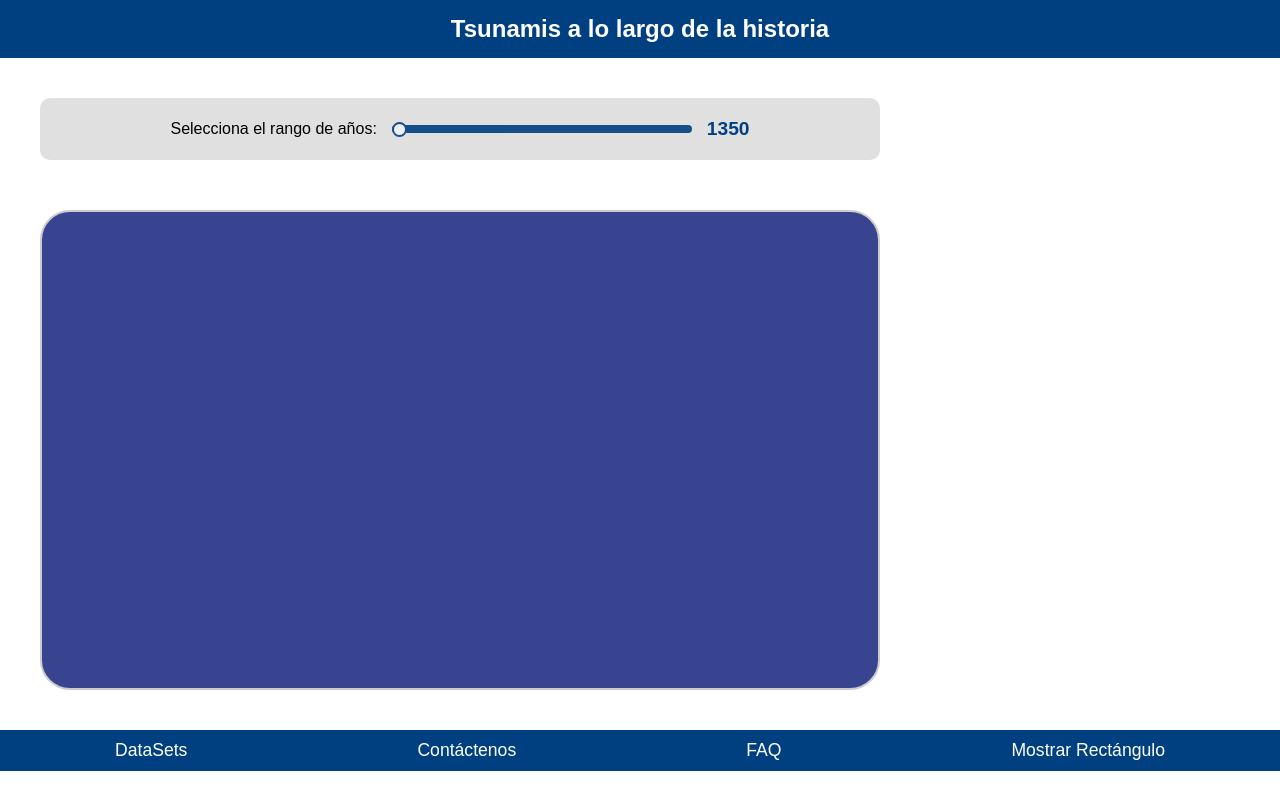
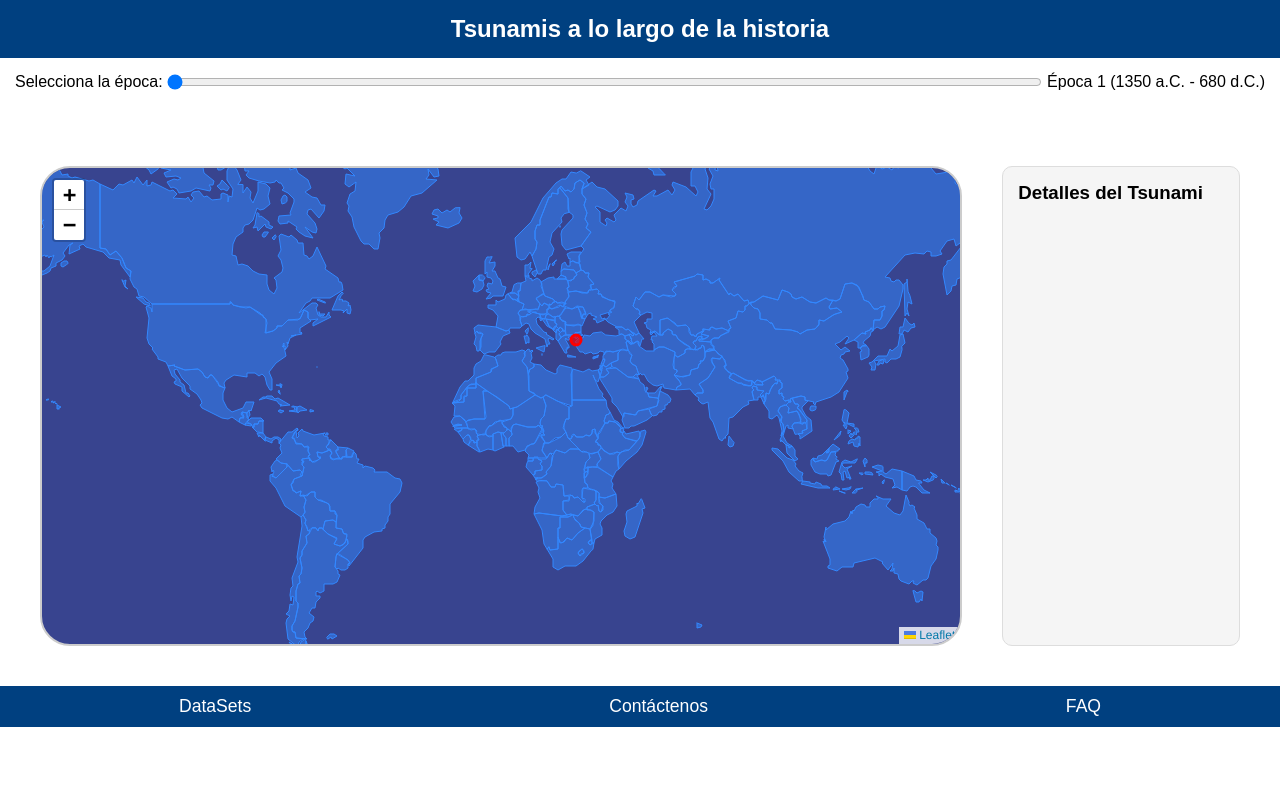
Before and after one commit to GabrielChacin/GabrielChacin.github.io, a website: page index.html in a window 1280 px wide. Drawn offline with nearby package versions, Linux system fonts and the light colour scheme.

Commit message:
Haciendo commit nuevamente?

```diff
--- a/index.html
+++ b/index.html
@@ -5,60 +5,40 @@
     <meta charset="UTF-8">
     <meta name="viewport" content="width=device-width, initial-scale=1.0">
     <title>Tsunamis a lo largo de la historia</title>
+    <link rel="stylesheet" href="https://unpkg.com/leaflet@1.9.4/dist/leaflet.css"
+    integrity="sha256-p4NxAoJBhIIN+hmNHrzRCf9tD/miZyoHS5obTRR9BMY="
+    crossorigin=""/>
     <link rel="stylesheet" href="styles/main.css">
+    <script src="https://unpkg.com/leaflet@1.9.4/dist/leaflet.js"
+    integrity="sha256-20nQCchB9co0qIjJZRGuk2/Z9VM+kNiyxNV1lvTlZBo="
+    crossorigin=""></script>
 </head>
 <body>
-    <!-- Barra superior con el título -->
     <header>
         Tsunamis a lo largo de la historia
     </header>
 
-    <!-- Contenedor principal con espacio para el mapa y el rectángulo lateral -->
     <main>
-        <!-- Barra de tiempo -->
         <div class="time-line">
-            <label for="yearRange">Selecciona el rango de años:</label>
-            <input type="range" id="yearRange" min="-1350" max="2000" value="-1350" step="670" oninput="updateYearDisplay(this.value)">
-            <span id="yearDisplay">1350</span>
+            <label for="epochRange">Selecciona la época:</label>
+            <input type="range" id="epochRange" min="1" max="5" value="1" step="1" oninput="updateEpochDisplay(this.value)">
+            <span id="epochDisplay">Época 1 (1350 a.C. - 680 d.C.)</span>
         </div>
 
-        <!-- Contenedor que alinea el mapa y el side-box -->
         <div class="content-row">
-            <div class="map-container" id="map">
-                <object id="world-map" type="image/svg+xml" data="countries.svg"></object>
+            <div class="map-container" id="map"></div>
+            <div class="side-box" id="sideBox">
+                <h3>Detalles del Tsunami</h3>
+                <div id="details"></div>
             </div>
-
-            <div class="side-box" id="sideBox"></div>
         </div>
     </main>
 
-
-    <!-- Barra inferior con los enlaces -->
     <footer>
         <a href="datasets.html">DataSets</a>
         <a href="contacto.html">Contáctenos</a>
         <a href="faq.html">FAQ</a>
-        <!-- Botón para mostrar/ocultar el rectángulo -->
-        <button onclick="toggleSideBox()">Mostrar Rectángulo</button>
     </footer>
-
-    <!-- Script para mostrar/ocultar el rectángulo -->
-    <script>
-        function toggleSideBox() {
-            const sideBox = document.getElementById('sideBox');
-            if (sideBox.style.display === 'none' || sideBox.style.display === '') {
-                sideBox.style.display = 'block';
-            } else {
-                sideBox.style.display = 'none';
-            }
-        }
-
-        function updateYearDisplay(year) {
-            document.getElementById('yearDisplay').textContent = year;
-            // Aquí podrías agregar la lógica para actualizar el mapa según el año
-            console.log(`Año seleccionado: ${year}`);
-        }
-    </script>
 
     <script src="scripts/main.js"></script>
 </body>
--- a/styles/main.css
+++ b/styles/main.css
@@ -32,96 +32,54 @@ main {
     display: flex;
     flex-direction: column; /* Mantenemos el cuerpo en columna */
     justify-content: flex-start; /* Iniciar el contenido desde la parte superior */
-    align-items: left; /* Centramos el contenido horizontalmente */
-    padding: 40px;
+    align-items: left;
     gap: 20px; /* Espacio entre los elementos */
 }
 
-/* Contenedor que alinea el mapa y el rectángulo side-box horizontalmente */
+/* Estilo para el contenedor del mapa */
+.map-container {
+    width: 70%;
+    height: 60vh;
+    background-color: #38448f;
+    border: 2px solid #ccc;
+    border-radius: 30px;
+    overflow: hidden;
+}
+
 .content-row {
     display: flex;
-    justify-content: left; /* Centramos los elementos */
+    padding: 40px;
     gap: 40px; /* Espacio entre el mapa y el side-box */
     align-items: left;
     width: 100%;
 }
 
-/* Estilo para la barra deslizante en la sección de la línea de tiempo */
-.time-line {
-    width: 70%;
-    padding: 20px;
-    background-color: #e0e0e0;
-    border-radius: 10px;
-    display: flex;
-    justify-content: center;
-    align-items: center;
-    gap: 15px; /* Espacio entre los elementos */
-    margin-bottom: 30px;
+#map {
+    width: 100%;
+    height: 100%;
 }
 
-input[type="range"] {
-    width: 300px;
-    -webkit-appearance: none;
-    appearance: none;
-    height: 8px;
-    background: #004080;
-    outline: none;
-    opacity: 0.9;
-    border-radius: 5px;
+.side-box {
+    width: 25%;
+    background-color: #f5f5f5;
+    padding: 15px;
+    border: 1px solid #ddd;
+    border-radius: 10px;
+    overflow-y: auto;
+    height: 60vh;
 }
 
-input[type="range"]::-webkit-slider-thumb {
-    -webkit-appearance: none;
-    appearance: none;
-    width: 15px;
-    height: 15px;
-    background: #f0f0f0;
-    cursor: pointer;
-    border-radius: 50%;
-    border: 2px solid #004080;
+.time-line {
+    display: flex;
+    justify-content: space-between;
+    margin: 15px;
 }
 
-input[type="range"]::-moz-range-thumb {
-    width: 15px;
-    height: 15px;
-    background: #f0f0f0;
+.time-line input[type="range"] {
+    width: 70%;
     cursor: pointer;
-    border-radius: 50%;
-    border: 2px solid #004080;
 }
 
-/* Estilo para el valor del año que se muestra al lado de la barra */
-#yearDisplay {
-    font-size: 1.2em;
-    color: #004080;
-    font-weight: bold;
-}
-
-/* Estilo para el contenedor del mapa */
-.map-container {
-    display: flex;
-    justify-content: center;
-    width: 70%;
-    height: 60vh;
-    background-color: #38448f;
-    border: 2px solid #ccc;
-    border-radius: 30px;
-    overflow: hidden; /* Asegura que no se salga del contenedor */
-}
-
-#world-map {
-    width: 100%; /* Ajusta el ancho al 100% del contenedor */
-    height: 100%; /* Ajusta el alto al 100% del contenedor */
-}
-
-/* Estilo para el side-box */
-.side-box {
-    width: 250px;
-    height: 60vh;
-    background-color: #306ba7;
-    display: none; /* Inicialmente oculto */
-    border-radius: 30px;
-}
 
 /* Estilo para la barra inferior */
 footer {
```
Also changed, not shown: README.md, assets/countries.geo.json (renamed from data/countries.geojson), 1 other file.
